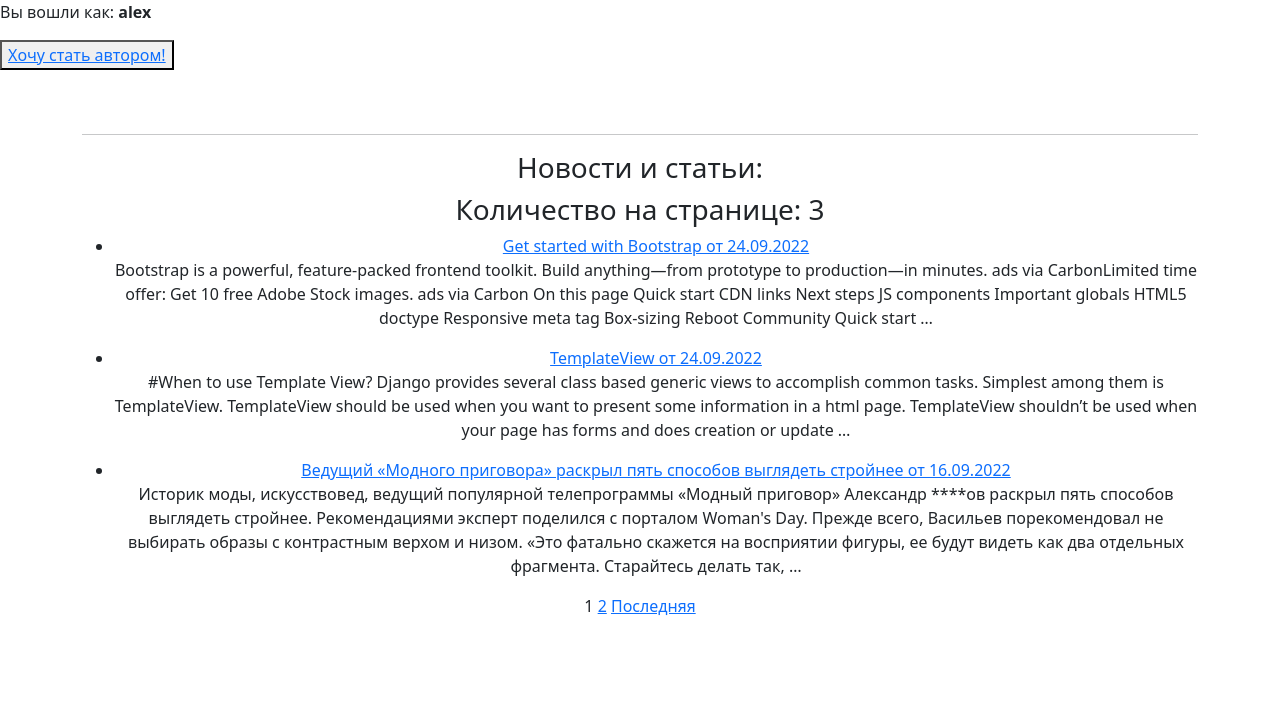
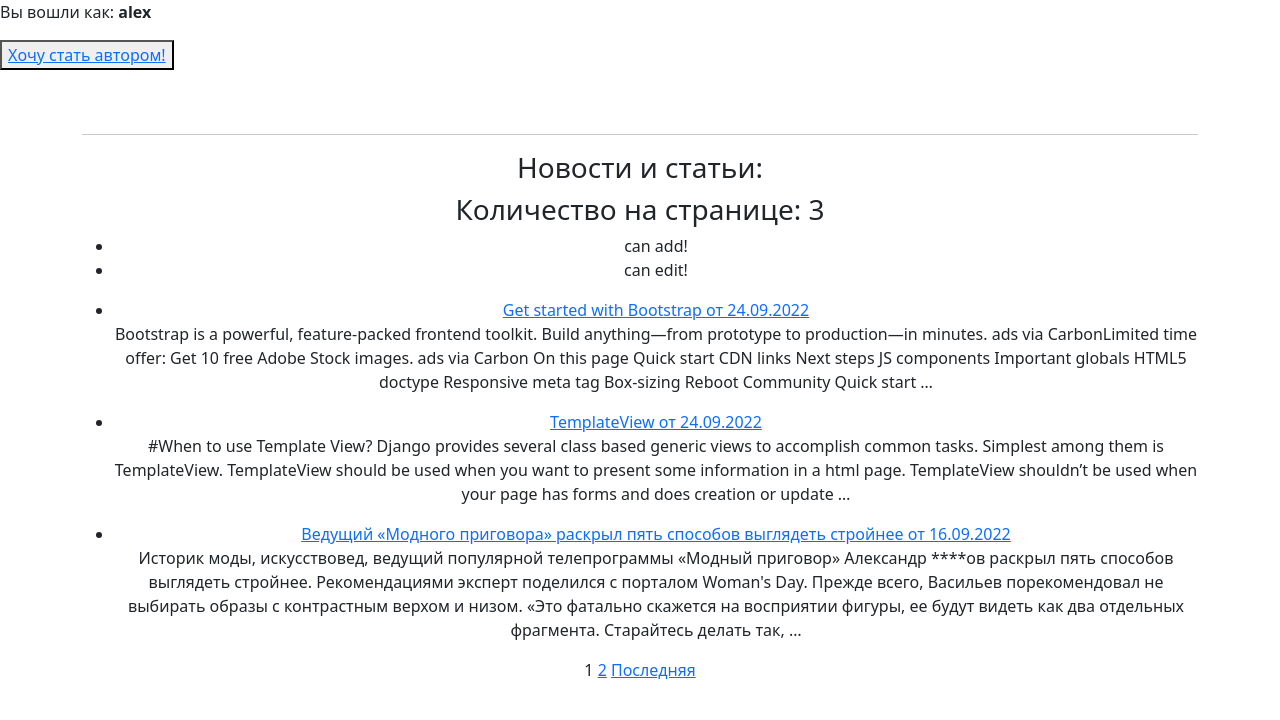
Before and after one commit to alex-artamonov/D6-practice, a Django app: page / in a window 1280 px wide. Shown: the part 80-800 px from the top of the page. Run offline with Django 4.2, Linux system fonts and the light colour scheme; a user stored in the database is signed in; data comes from the database, SQL or seed files in the repository; both versions use the stored data as it was after the commit; some libraries are stand-ins or nearby versions.

Commit message:
edit templates according to permissions

```diff
--- a/news/templates/news/news.html
+++ b/news/templates/news/news.html
@@ -15,6 +15,17 @@
     </h3>
 
     <ul>
+        {% if perms.news.add_post %}
+        <li>can add!</li>
+        {% endif %}
+        {% if perms.news.change_post %}
+        <li>can edit!</li>
+        {% endif %}
+
+    </ul>
+
+    <ul>
+
     {% for nws in page_obj %}
         <li>
             <a href="{% url 'news_detail' nws.pk %}" >
--- a/news/templates/news/news_detail.html
+++ b/news/templates/news/news_detail.html
@@ -11,7 +11,10 @@
 {% block content %}
 <h1>{{ post.title|censor }}</h1>
 <p>{{ post.created_dtm|date:'d-M-Y H:i:s' }}</p>
+
+{% if perms.news.change_post %}
 <a href="{% url 'edit_news' post.pk %}">Редактировать</a>
+{% endif %}
 <a href="{% url 'delete_news' post.pk %}">Удалить</a>
 <p>{{ post.content|censor:'-' }}</p>
 {% endblock content %}
--- a/templates/flatpages/default.html
+++ b/templates/flatpages/default.html
@@ -28,7 +28,9 @@
                         <li class="nav-item"><a class="nav-link" href="/products/">Товары</a></li>
                         <li class="nav-item"><a class="nav-link" href="/news/">Статьи и новости</a></li>
                         <li class="nav-item"><a class="nav-link" href="/news/search">Статьи и новости: поиск</a></li>
+                        {% if perms.news.add_post %}
                         <li class="nav-item"><a class="nav-link" href="/news/add">Добавить статью или новость</a></li>
+                        {% endif %}
                         <li class="nav-item"><a class="nav-link" href="/accounts/logout">Выйти</a></li>
                         <li class="nav-item dropdown">
                             <a class="nav-link dropdown-toggle" id="navbarDropdown" href="#" role="button" data-bs-toggle="dropdown" aria-expanded="false">Dropdown</a>
```
Also changed, not shown: db.sqlite3.
